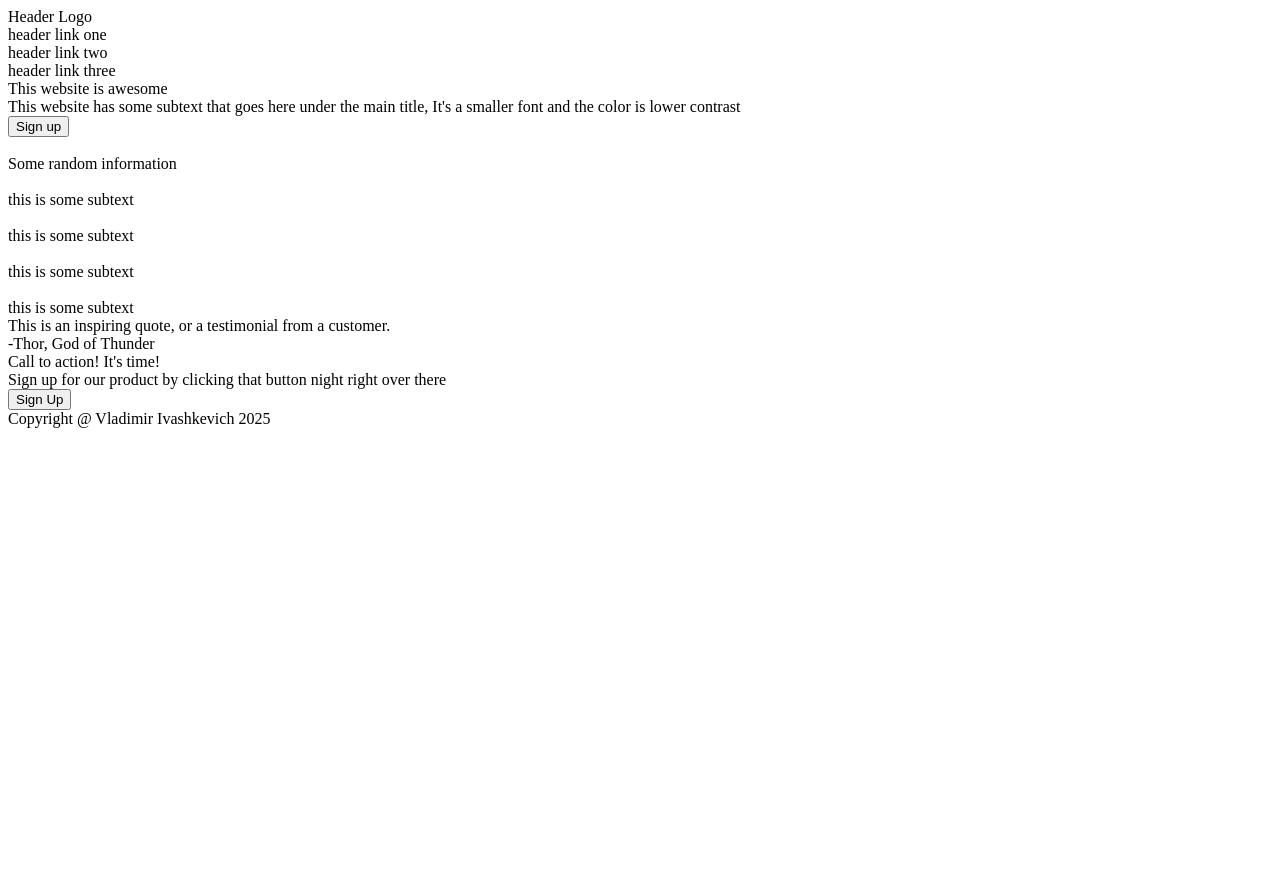
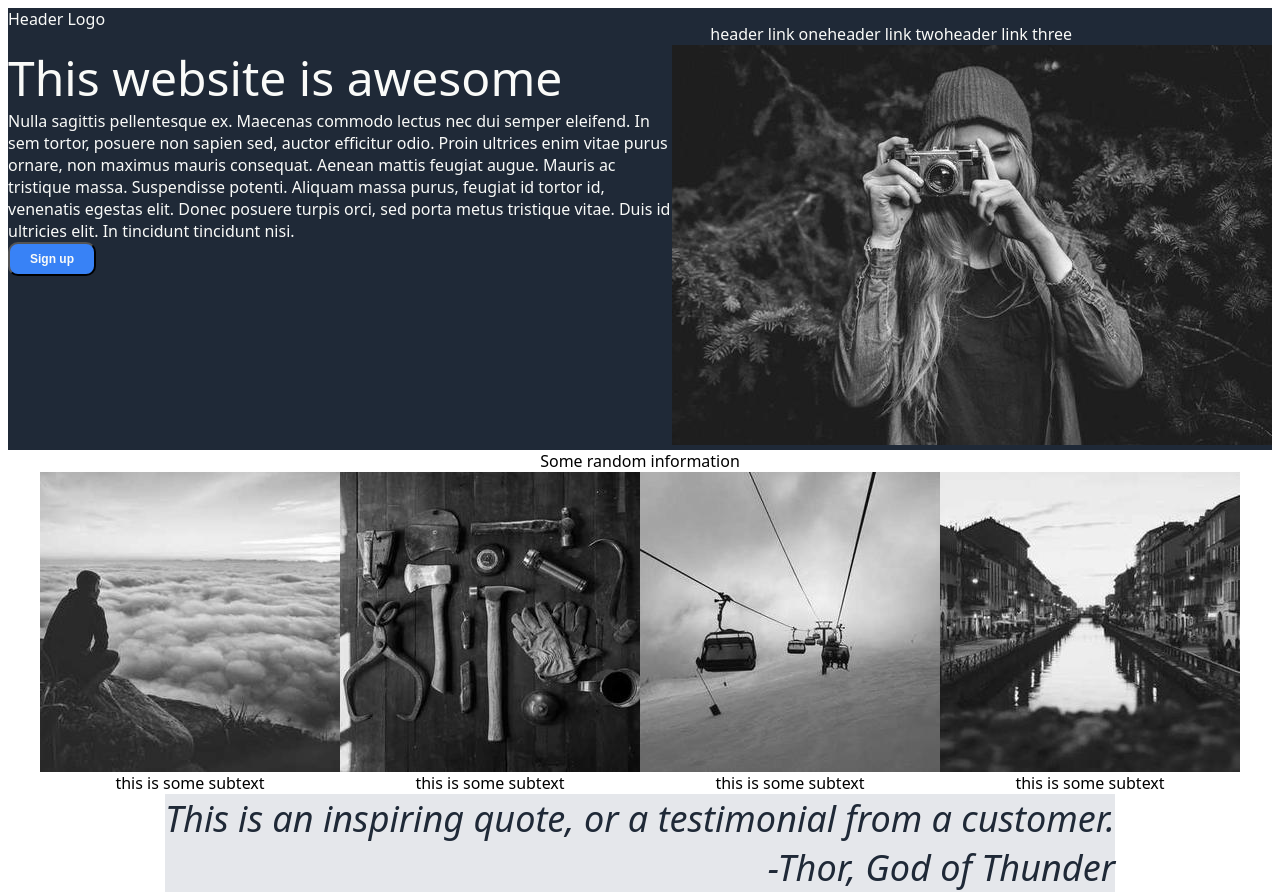
Before and after one commit to iv4shk3v1ch/landing-page, a plain HTML site: page index.html in a window 1280 px wide. Shown: the top 895 px of the page. Before the commit the page ends 800 px from the top, so only its background shows below. Drawn offline with Linux system fonts and the light colour scheme.

Commit message:
edited css stylesheet. made a flexbox structure and structrued the page view accrodingly to desired website. added color scheme, fonts and size of text (still needs to be polished here).added some more html containers for better structure (collection-block). added placeholder images and text to have more clear look to align content.

```diff
--- a/index.html
+++ b/index.html
@@ -8,7 +8,7 @@
 </head>
 <body>
     <div class="header">
-        <div>Header Logo</div>
+        <div class="logo">Header Logo</div>
         <div class="right-link">
             <div>header link one</div>
             <div>header link two</div>
@@ -18,27 +18,35 @@
 
     <div class="intro-block">
         <div class="left-content">
-            <div> This website is awesome</div>
-            <div>This website has some subtext that goes here under the main title, It's a smaller font and the color is lower contrast</div>
+            <div class="h1"> This website is awesome</div>
+            <div>Nulla sagittis pellentesque ex. Maecenas commodo lectus nec dui semper eleifend. In sem tortor, posuere non sapien sed, auctor efficitur odio. Proin ultrices enim vitae purus ornare, non maximus mauris consequat. Aenean mattis feugiat augue. Mauris ac tristique massa. Suspendisse potenti. Aliquam massa purus, feugiat id tortor id, venenatis egestas elit. Donec posuere turpis orci, sed porta metus tristique vitae. Duis id ultricies elit. In tincidunt tincidunt nisi.</div>
             <button>Sign up</button>
         </div>
 
         <div class="image">
-            <img src="">
+            <img src="photo.jpg" alt="photographer">
         </div>
     </div>
 
     <div class="gallery-block">
-        <div>Some random information</div>
+        <div class="h3">Some random information</div>
         <div class="collection">
-            <img src="">
-            <div> this is some subtext</div>
-            <img src="">
-            <div> this is some subtext</div>
-            <img src="">
-            <div> this is some subtext</div>
-            <img src="">
-            <div> this is some subtext</div>
+            <div class="card">
+                <img src="1.jpg" alt="mountain">
+                <div> this is some subtext</div>
+            </div>
+            <div class="card">
+                <img src="2.jpg" alt="mountain">
+                <div> this is some subtext</div>
+            </div>
+            <div class="card">
+                <img src="3.jpg" alt="mountain">
+                <div> this is some subtext</div>
+            </div>
+            <div class="card">
+                <img src="4.jpg" alt="mountain">
+                <div> this is some subtext</div>
+            </div>
         </div>
     </div>
 
--- a/styles.css
+++ b/styles.css
@@ -0,0 +1,107 @@
+
+html{
+   /* height: 100vh;  */
+}
+
+body{
+    display: flex;
+    flex-direction: column;
+    font-family: system-ui, -apple-system, BlinkMacSystemFont, 'Segoe UI', Roboto, Oxygen, Ubuntu, Cantarell, 'Open Sans', 'Helvetica Neue', sans-serif
+}
+
+.header{
+    display: flex;
+    background-color: #1F2937;
+    color: #F9FAF8;
+}
+
+.logo{
+
+}
+
+.right-link{
+    display: flex;
+    margin-left: auto;
+    align-items: center;
+    margin-right: 200px;
+    margin-top: 15px;
+}
+
+
+
+.intro-block{
+ background-color: #1F2937;
+ display: flex;
+ flex-direction: row;
+ color: #F9FAF8;
+}
+
+.h1{
+    font-size: 48px;
+    color: #F9FAF8;
+}
+
+button{
+    background-color: #3882F6;
+    color: #F9FAF8;
+    font-size: 12px;
+    font-weight: 800;
+    padding-left: 20px;
+    padding-right: 20px;
+    padding-top: 8px;
+    padding-bottom: 8px;
+    border-radius: 10px;
+
+}
+
+.gallery-block{
+    display: flex;
+    text-align: center;
+    flex-direction: column;
+}
+
+.collection{
+    display: flex;
+    align-self: center;
+}
+
+.card{
+    display: flex;
+    flex-direction: column;
+}
+.h3{
+    /* text-align: center; */
+}
+
+
+.quote-block{
+    background-color: #E5E7EB;
+    font-size: 36px;
+    color:#1F2937;
+    font-style: italic;
+    font-weight: lighter;
+    align-self: center;
+    text-align: end;
+}
+
+
+.call-to-action{
+    display: flex;
+    margin-top: 150px;
+    margin-bottom: 150px;
+    padding-left: 50px;
+    padding-right: 50px;
+    padding-top: 25px;
+    padding-bottom: 25px;
+    align-self: center;
+
+    background-color: #3882F6;
+    color: #E5E7EB;
+}
+
+.footer{
+    margin-top: auto;
+    text-align: center;
+    background-color: #1F2937;
+    color: #F9FAF8;
+}
```
Also changed, not shown: 1.jpg (added), 2.jpg (added), 3.jpg (added), 4.jpg (added), photo.jpg (added).
